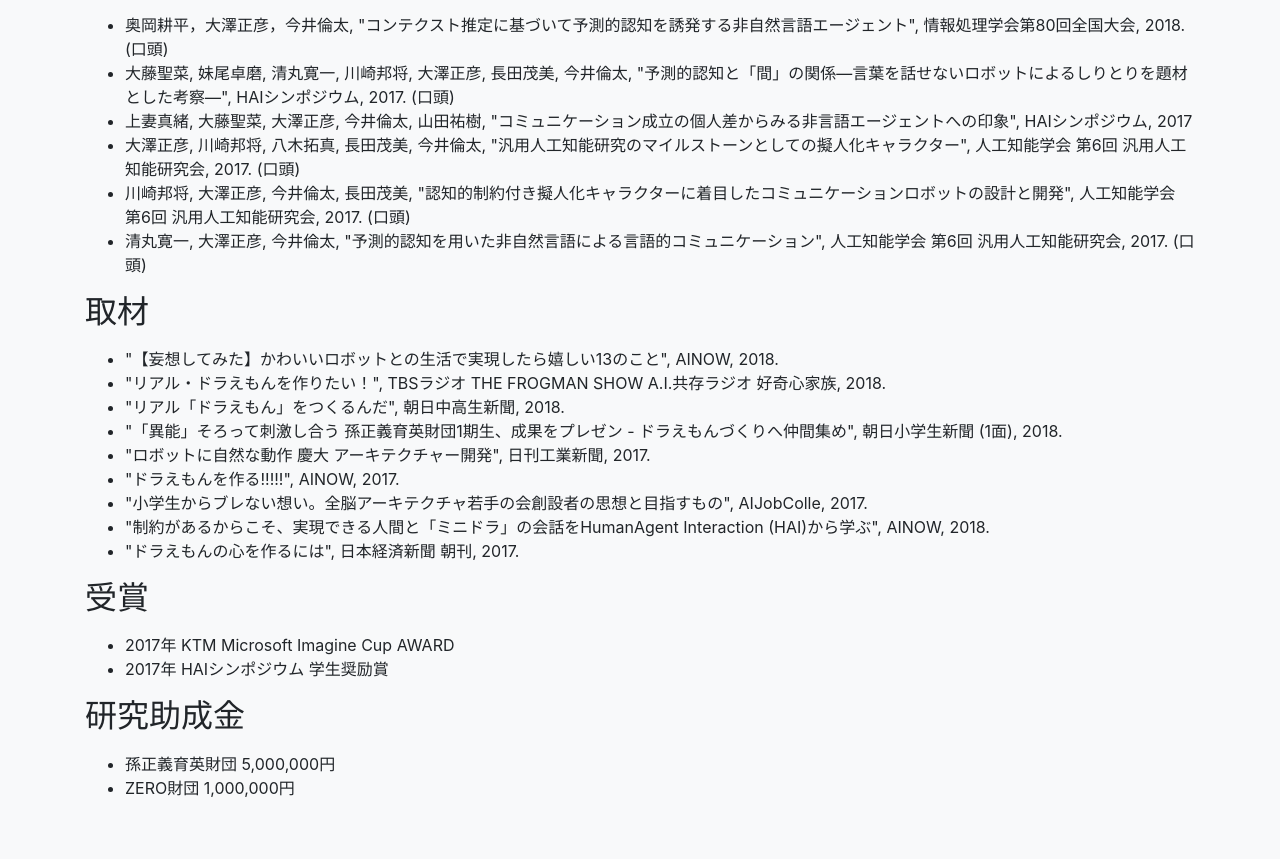
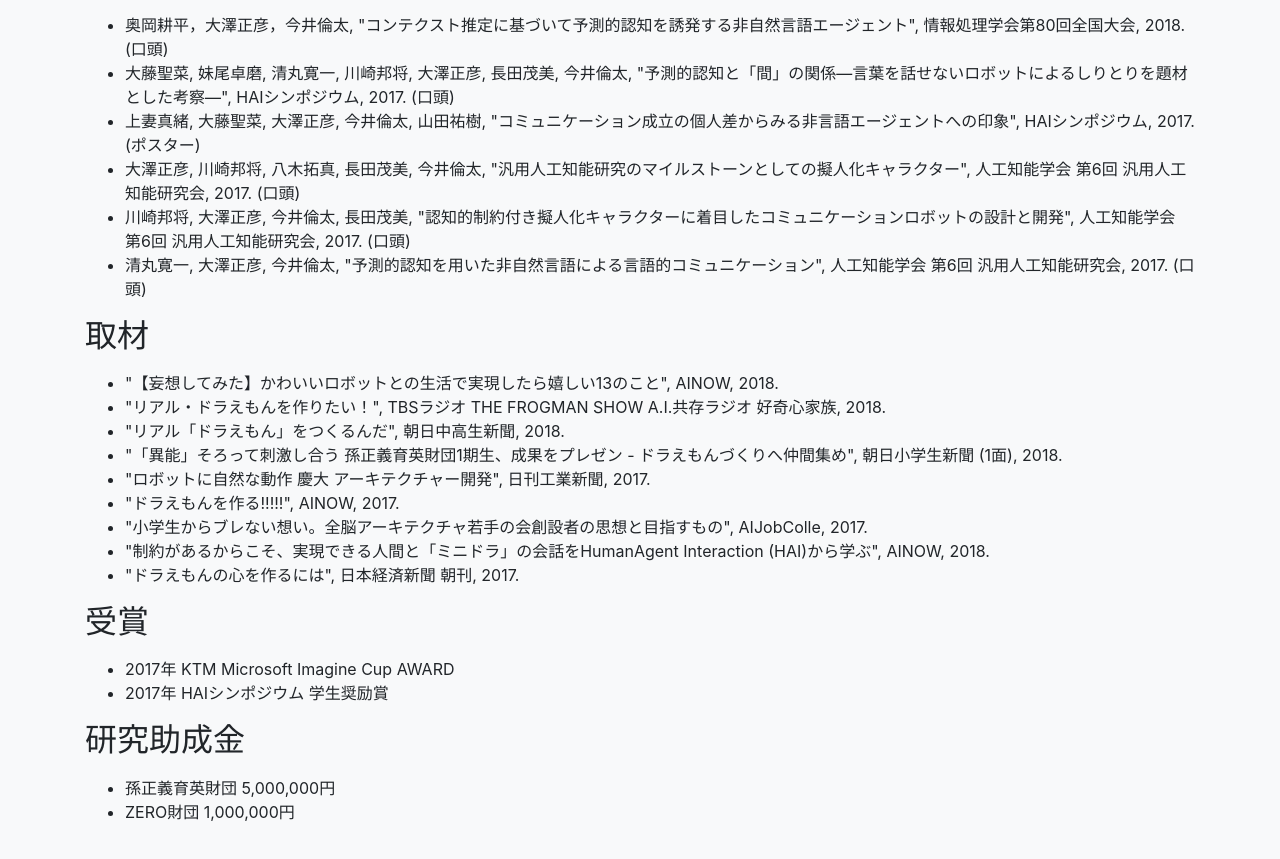
Before and after one commit to wbawakate-research/wbawakate-research.github.io, a website with bundled scripts: page index.html in a window 1280 px wide. Shown: the part 7051-7910 px from the top of the page. Built offline with nearby package versions, Linux system fonts and the light colour scheme.

Commit message:
update publication

```diff
--- a/index.html
+++ b/index.html
@@ -289,7 +289,7 @@
             <ul>
               <li>奥岡耕平，大澤正彦，今井倫太, "コンテクスト推定に基づいて予測的認知を誘発する非自然言語エージェント", 情報処理学会第80回全国大会, 2018. (口頭)</li>
               <li>大藤聖菜, 妹尾卓磨, 清丸寛一, 川崎邦将, 大澤正彦, 長田茂美, 今井倫太, "予測的認知と「間」の関係―言葉を話せないロボットによるしりとりを題材とした考察―", HAIシンポジウム, 2017. (口頭)</li>
-              <li>上妻真緒, 大藤聖菜, 大澤正彦, 今井倫太, 山田祐樹, "コミュニケーション成立の個人差からみる非言語エージェントへの印象", HAIシンポジウム, 2017</li>
+              <li>上妻真緒, 大藤聖菜, 大澤正彦, 今井倫太, 山田祐樹, "コミュニケーション成立の個人差からみる非言語エージェントへの印象", HAIシンポジウム, 2017. (ポスター)</li>
               <li>大澤正彦, 川崎邦将, 八木拓真, 長田茂美, 今井倫太, "汎用人工知能研究のマイルストーンとしての擬人化キャラクター", 人工知能学会 第6回 汎用人工知能研究会, 2017. (口頭)</li>
               <li>川崎邦将, 大澤正彦, 今井倫太, 長田茂美, "認知的制約付き擬人化キャラクターに着目したコミュニケーションロボットの設計と開発", 人工知能学会 第6回 汎用人工知能研究会, 2017. (口頭)</li>
               <li>清丸寛一, 大澤正彦, 今井倫太, "予測的認知を用いた非自然言語による言語的コミュニケーション", 人工知能学会 第6回 汎用人工知能研究会, 2017. (口頭)</li>
```
